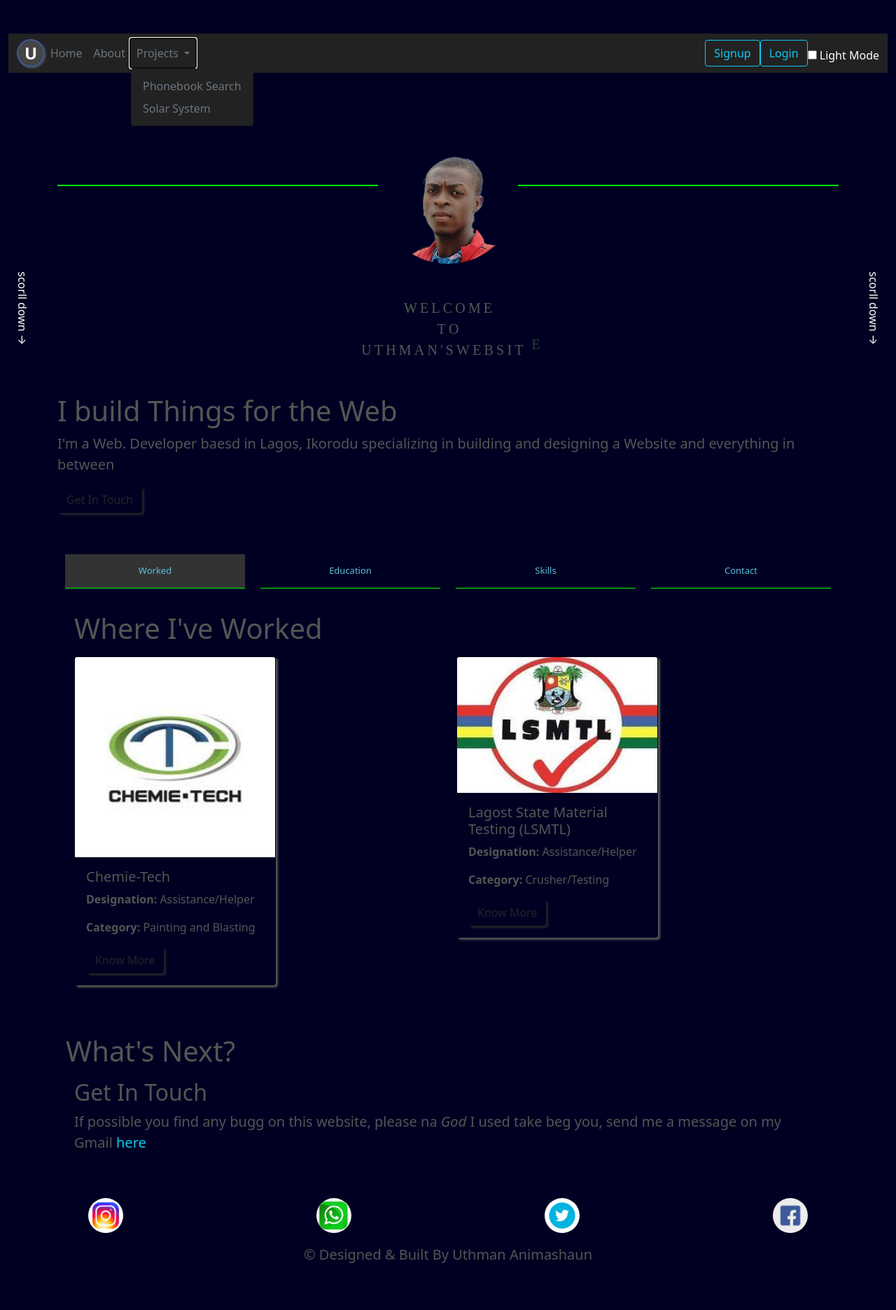
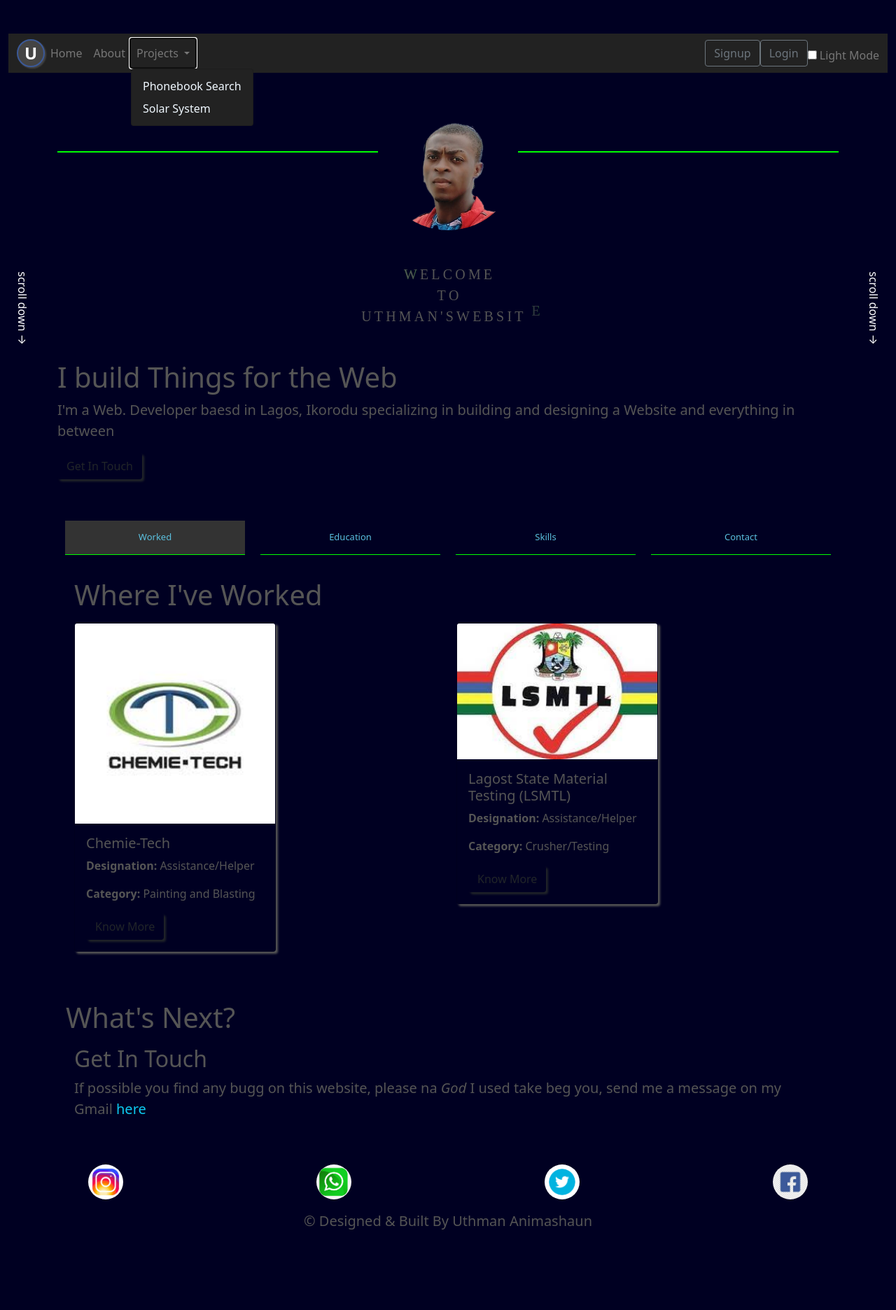
Before and after one commit to UthmanAnimashaun/About-me, a PHP site: page / in a window 1280 px wide, after a click on "Projects". Shown: the whole page at 70% size. After the commit the page ends 1757 px from the top, so only its background shows below. Run offline with PHP 8.4, Linux system fonts and the light colour scheme.

Commit message:
UI edited
I edited the UI
and change Lewis music to Katie
added some comment to main js
styled the css

```diff
--- a/Phonebook/phonbk.html
+++ b/Phonebook/phonbk.html
@@ -10,8 +10,8 @@
 </head>
 <body>
     <button class="back-to-home-button"><a href="../index.php">Back to Home Page</a></button>
-    <embed src="lewis.mp3" loop="true" hidden="true" autostart="true">
-    <audio src="lewis.mp3">
+    <embed src="Katie.mp3" loop="true" hidden="true" autostart="true">
+    <audio src="Katie.mp3">
         <p>If you are reading this, your browser does not suport the audio tag</p>
         </audio>
     <div id="container">
--- a/css/styles.css
+++ b/css/styles.css
@@ -10,6 +10,7 @@ body{
 
 a{
     text-decoration: none;
+    color: #00ff00;
 }
 @keyframes body{
     0%{
@@ -38,13 +38,17 @@ a{
 }
 
 /* Logo ends here */
-.darkmode{
-    background: #777;
-    outline: none;
-    padding: 10px;
-    border-radius: 25px;
-    box-shadow: 5px 5px 2px #333;
+.nav-link{
+    color: #777 !important;
 }
+.nav-item, .menu-text{
+    color: aliceblue;
+}
+.light-mode-check{
+    color: #777;
+}
+
+/* Arrows start here */
 .right{
     width: auto;
     color: #fff;
--- a/index.php
+++ b/index.php
@@ -1,25 +1,4 @@
-<?php
-    $db =new mysqli("localhost", "root", "", "uthman");
-    if(mysqli_connect_error()) {
-        // echo "Wrong connection";
-    }
-    // echo "<br>";
 
-    if(isset($_POST['submit'])){
-        $first_name=$_POST['first_name'];
-        $last_name=$_POST['last_name'];
-        $email=$_POST['email'];
-        $password=$_POST['password'];
-
-        // send to DB Table
-        $insert="insert into navbar_signup values('', '".$first_name."', '".$last_name."', '".$email."', '".$password."')";
-
-        $q=$db->query($insert);
-        if($q){
-            echo "Signup Successfully";
-        }
-    }
-?>
 
 
 
@@ -51,18 +30,18 @@
           <div class="collapse navbar-collapse" id="navbarSupportedContent">
             <ul class="navbar-nav me-auto mb-2 mb-lg-0">
                 <li class="nav-item ">
-                  <a class="nav-link active text-secondary" aria-current="page" href="#">Home</a>
+                  <a class="nav-link active menu-text" aria-current="page" href="index.php">Home</a>
                 </li>
                 <li class="nav-item">
-                  <a class="nav-link text-secondary" href="#">About</a>
+                  <a class="nav-link menu-text" href="#">About</a>
                 </li>
                 <li class="nav-item dropdown ">
-                  <a class="nav-link text-secondary dropdown-toggle" href="#" id="navbarDropdown" role="button" data-bs-toggle="dropdown" aria-expanded="false">
+                  <a class="nav-link menu-text dropdown-toggle" href="#" id="navbarDropdown" role="button" data-bs-toggle="dropdown" aria-expanded="false">
                     Projects
                   </a>
                   <ul class="dropdown-menu nav-background dropdown-outline-info" aria-labelledby="navbarDropdown">
-                    <li><a class="dropdown-item text-secondary" href="Phonebook/phonbk.html">Phonebook Search</a></li>
-                    <li><a class="dropdown-item text-secondary" href="solar-system/solar-system.html">Solar System</a></li>
+                    <li><a class="dropdown-item menu-text" href="Phonebook/phonbk.html">Phonebook Search</a></li>
+                    <li><a class="dropdown-item menu-text" href="solar-system/solar-system.html">Solar System</a></li>
                     <!-- <li><a class="dropdown-item" href="#">Contact Me</a></li> -->
                   </ul>
                 </li>
@@ -76,7 +55,7 @@
                 <!--************************** Register Modal ********************************************-->
 
                         <!-- Button trigger modal -->
-                      <button type="button" class="btn btn-outline-info" data-bs-toggle="modal" data-bs-target="#exampleModal">
+                      <button type="button" class="btn btn-outline-secondary sign-login-btn" data-bs-toggle="modal" data-bs-target="#exampleModal">
                         Signup
                       </button>
 
@@ -104,8 +83,8 @@
                               </form>
                             </div>
                             <div class="modal-footer body-of-footer-modal">
-                              <button type="button" id="verify" class="btn btn-outline-success button-of-footer-modal"  data-bs-dismiss="modal">Close</button>
-                              <button type="button" id="verify" class="btn btn-outline-success button-of-footer-modal">Save Changes</button>
+                              <button type="button" id="verify" class="btn btn-outline-light button-of-footer-modal"  data-bs-dismiss="modal">Close</button>
+                              <button type="button" id="verify" class="btn btn-outline-light button-of-footer-modal">Save Changes</button>
                               <!-- <button type="button" class="btn btn-primary">Save changes</button> -->
                            </div>
                           </div>
@@ -114,11 +93,11 @@
                   </a>
                 </li>
               </ul>
-                <button class="btn btn-outline-info"><a href="login.php" style="color: inherit;">Login</a></button>
+                <button class="btn btn-outline-secondary sign-login-btn"><a href="login.php" style="color: inherit;">Login</a></button>
                 <form class="d-flex">
                 <div class="custom-control custom-switch" style="padding-top: 5px;">
                   <input type="checkbox" class="custom-control-input" id="switch" onclick="darkModes()">
-                  <label for="switch" class="custom-control-label">Light Mode</label>
+                  <label for="switch" class="custom-control-label light-mode-check">Light Mode</label>
                   <!-- <button type="button" class="darkmode" onclick="darkMode()">Dark/Light Mode</button> -->
                 </div>
               </form>
@@ -128,9 +107,9 @@
       </header>
 
         <!-- -------------------Content----------------- -->
-        <p class="left">scorll down &RightArrow;</p>
-      <p class="right">scorll down &rightarrow;</p>
-  <main role="main" class="container mt-5">
+        <p class="left">scroll down &RightArrow;</p>
+      <p class="right">scroll down &rightarrow;</p>
+  <main role="main" class="container">
       <div class="starter-template">
         <span class="img-span"><img src="img/uthman icon.png" class="img-center d-block w-auto" alt=""></span>
         <div class="container text-center mb-5 mt-5">
@@ -324,7 +303,7 @@
                     <P class="web"></P>
                     <P class="web"></P>
                     <P class="web"></P>
-                    <P class="en2"></P>
+                    <P class="web"></P>
                     <P class="en2"></P>
                     <P class="en2"></P>
                   </div><br>
@@ -332,7 +311,7 @@
 
                 <!----------------- Javascript ---------------->
 
-                <label>Javascript</label><br>
+                <label>JAVASCRIPT</label><br>
                 <div class="langskill">
                     <P class="web"></P>
                     <P class="web"></P>
@@ -356,13 +335,25 @@
                   </div><br>
                 <!----------------- PHP ends---------------->
 
-                <!----------------- JQuery ---------------->
+                <!----------------- BOOTSTRAP ---------------->
 
-                <label>JQuery</label><br>
+                <label>BOOTSTRAP</label><br>
                 <div class="langskill">
+                    <P class="web"></P>
+                    <P class="web"></P>
+                    <P class="web"></P>
                     <P class="web"></P>
                     <P class="en2"></P>
                     <P class="en2"></P>
+                  </div><br>
+                <!----------------- BOOTSTRAP ends---------------->
+
+                <!----------------- JQuery ---------------->
+
+                <label>JQUERY</label><br>
+                <div class="langskill">
+                    <P class="web"></P>
+                    <P class="web"></P>
                     <P class="en2"></P>
                     <P class="en2"></P>
                     <P class="en2"></P>
@@ -370,14 +361,27 @@
                   </div><br>
                 <!----------------- JQuery ends---------------->
 
+                <!----------------- REACT JS ---------------->
+
+                <label>REACT JS</label><br>
+                <div class="langskill">
+                    <P class="web"></P>
+                    <P class="web"></P>
+                    <P class="en2"></P>
+                    <P class="en2"></P>
+                    <P class="en2"></P>
+                    <P class="en2"></P>
+                  </div><br>
+                <!----------------- REACT JS ends---------------->
+
                 <!----------------- GITHUB ---------------->
 
                 <label>GITHUB</label><br>
                 <div class="langskill">
                     <P class="web"></P>
                     <P class="web"></P>
-                    <P class="en2"></P>
-                    <P class="en2"></P>
+                    <P class="web"></P>
+                    <P class="web"></P>
                     <P class="en2"></P>
                     <P class="en2"></P>
                   </div><br>
@@ -387,6 +391,8 @@
 
                 <label>HEROKU</label><br>
                 <div class="langskill">
+                    <P class="web"></P>
+                    <P class="web"></P>
                     <P class="web"></P>
                     <P class="web"></P>
                     <P class="en2"></P>
@@ -407,7 +413,7 @@
             <div class="card card-shadow" id="card-background-color" style="width: 18rem;">
               <div class="card-body">
                 <h6>Fashion/Operator</h6>
-                <label>Fashion Designer</label><br>
+                <label>FASHION DESIGNER</label><br>
                 <div class="langskill">
 
                     <P class="fa"></P>
@@ -421,7 +427,7 @@
 
                <!--Skills
                 For Operator-->
-               <label>Crane Operator</label><br>
+               <label>CRANE OPERATOR</label><br>
                 <div class="langskill">
 
                     <P class="cr"></P>
@@ -442,7 +448,7 @@
           <p class="display-6 about-text mt-5">What's Next?</p>
             <div class="container mb-5">
               <h2>Get In Touch</h2>
-              <p class="lead">If possible you find any bugg on this website, please na <strong><i>God</i></strong> I used take beg you, send me a message on my Gmail <a href="mailto:animashaunua@gmail.com" class="text-info">here</a></p>
+              <p class="lead">If possible you find any bugg on this website, please na <strong><i>God</i></strong> I used take beg you, send me a message on my Gmail <a href="mailto:animashaunua@gmail.com" class="text-info footer-mail-link">here</a></p>
             </div>
             </div>
           </div>       <!-- closing of  Stater-template -->
@@ -471,6 +477,7 @@
           </div>
        </div>
         <p class="lead"> &copy; Designed & Built By Uthman Animashaun</p>
+
     </footer>
 
       <script src="js/bootstrap.bundle.min.js"></script>
```
Also changed, not shown: other parts of css/styles.css (+39 -25 lines), js/main.js (+7 -3 lines), 1 other file.
